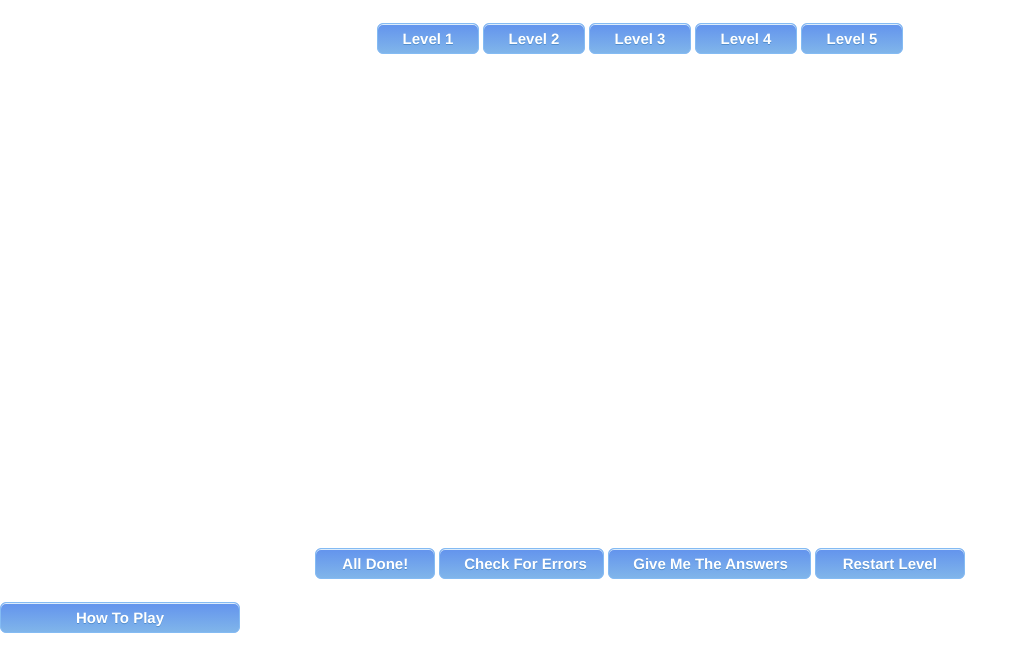
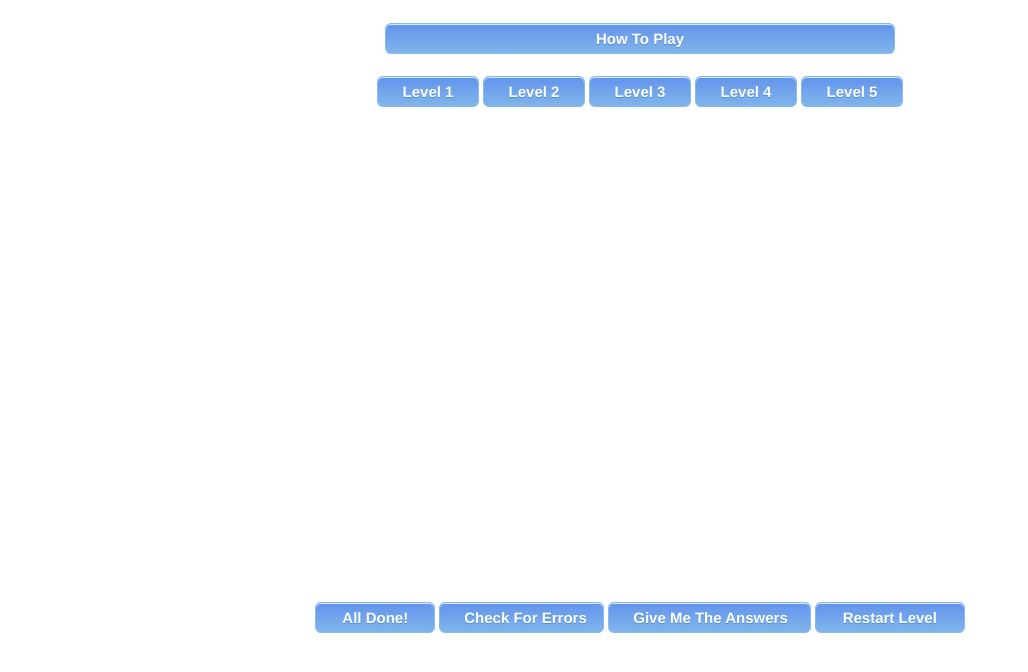
Before and after one commit to LukeEllis/sudoku-game, a plain HTML site: page index.html in a window 1280 px wide. Shown: the whole page, without its empty margins (0-1028 px from the left). Drawn offline with nearby package versions, Linux system fonts and the light colour scheme.

Commit message:
satisfied with modal and added sandbox js file for future devs

```diff
--- a/css/main.css
+++ b/css/main.css
@@ -206,8 +206,12 @@ p {
  IV. Modal Styles
 ------------------------------*/
 
+.playButton {
+ margin: 0 auto;
+}
+
 #howToPlay {
-  width: 16em;
+  width: 34em;
 }
 
 /* The Modal (background) */
--- a/index.html
+++ b/index.html
@@ -9,6 +9,9 @@
   <body>
 
     <main>
+      <div class="playButton">
+        <input type="button" value="How To Play" id="howToPlay">
+      </div>
       <div id="levelBar">
         <input type="button" value="Level 1" class="levelButton" id="levelButton1">
         <input type="button" value="Level 2" class="levelButton" id="levelButton2">
@@ -29,7 +32,6 @@
         <input type="button" value="Give Me The Answers" class="barButton" id="answers">
         <input type="button" value="Restart Level" class="barButton" id="levelRestart">
       </div>
-      <input type="button" value="How To Play" id="howToPlay">
       <div id="myModal" class="modal">
         <!-- Modal content -->
         <div class="modal-content">
--- a/js/main.js
+++ b/js/main.js
@@ -60,18 +60,12 @@ var span = $('.close');
 var body = $('body');
 
 btn.on('click', function(){
-    modal.css('display','block');
+  modal.css('display','block');
 });
+
 span.on('click', function(){
-    console.log('hi');
-    modal.css('display','none');
+  modal.css('display','none');
 });
-// window.onclick = function(event) {
-//     if (event.target == modal) {
-//         console.log('hi2');
-//         modal.style.display = "none";
-//     }
-// }
 
 /* ------------------------------
  II. Restart Level Button
--- a/js/sandbox.js
+++ b/js/sandbox.js
@@ -0,0 +1,3 @@
+/* ------------------------------
+Play Around With JS Here
+------------------------------*/
```
